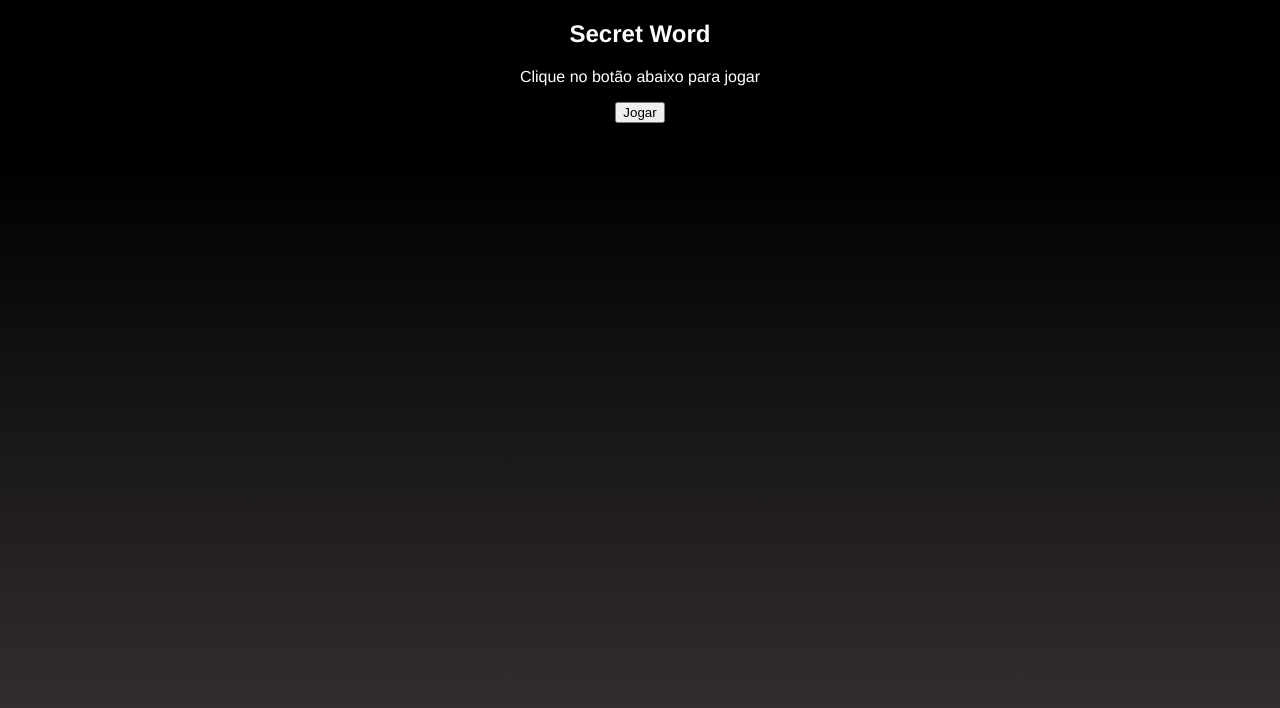
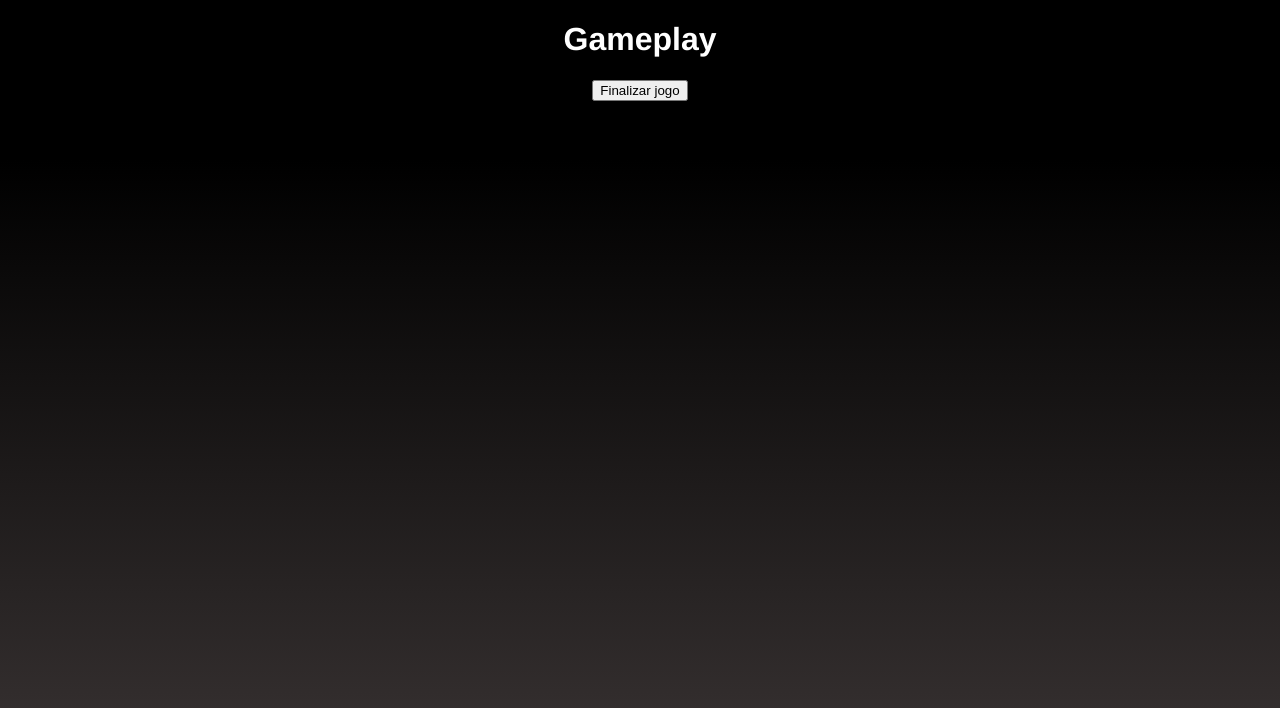
Before and after one commit to vieira-a/secret-word, a React (Create React App) app: page / in a window 1280 px wide. Both pictures are taken after a click on the button "Jogar". Shown: the top 708 px of the page. Built offline with nearby package versions, Linux system fonts and the light colour scheme.

Commit message:
Alternando entre os estados do jogo

```diff
--- a/src/App.js
+++ b/src/App.js
@@ -19,16 +19,30 @@ const stages = [
   {id: 2, name: "over"}]
 
 function App() {
+
+  const [stage, setStage] = useState(stages[0].name);
+
   //Defines start stage
-  const [stage, setStage] = useState(stages[0].name);
+
+  const gamePlay = () => {
+    setStage(stages[1].name)
+  }
+
+  const gameOver = () => {
+    setStage(stages[2].name)
+  }
+
+  const gameRetry = () => {
+    setStage(stages[0].name)
+  }
+
   const [words] = useState(wordsList)
-  console.log(words)
 
   return (
     <div className="App">
-      {stage === 'start' && <Start/>}
-      {stage === 'play' && <Play/>}
-      {stage === 'over' && <Over/>}
+      {stage === 'start' && <Start gamePlay={gamePlay} />}
+      {stage === 'play' && <Play gameOver={gameOver} />}
+      {stage === 'over' && <Over gameRetry={gameRetry}/>}
     </div>
   );
 }
--- a/src/components/Over.js
+++ b/src/components/Over.js
@@ -1,8 +1,11 @@
 import React from 'react'
 
-const Over = () => {
+const Over = ({gameRetry}) => {
   return (
-    <div>Game Over</div>
+    <div>
+        <h1>Game over</h1>
+        <button onClick={gameRetry}>Iniciar novamente</button>
+        </div>
   )
 }
 
--- a/src/components/Play.js
+++ b/src/components/Play.js
@@ -1,8 +1,11 @@
 import React from 'react'
 
-const Play = () => {
+const Play = ({gameOver}) => {
   return (
-    <div>Gameplay</div>
+    <div>
+        <h1>Gameplay</h1>
+        <button onClick={gameOver}>Finalizar jogo</button>
+    </div>
   )
 }
 
--- a/src/components/Start.js
+++ b/src/components/Start.js
@@ -1,9 +1,9 @@
-const Start = () => {
+const Start = ({gamePlay}) => {
   return (
     <div>
         <h2>Secret Word</h2>
         <p>Clique no botão abaixo para jogar</p>
-        <button>Jogar</button>
+        <button onClick={gamePlay}>Jogar</button>
     </div>
   )
 }
```
Also changed, not shown: 1 other file (tests, documents, lock files or other folders).
